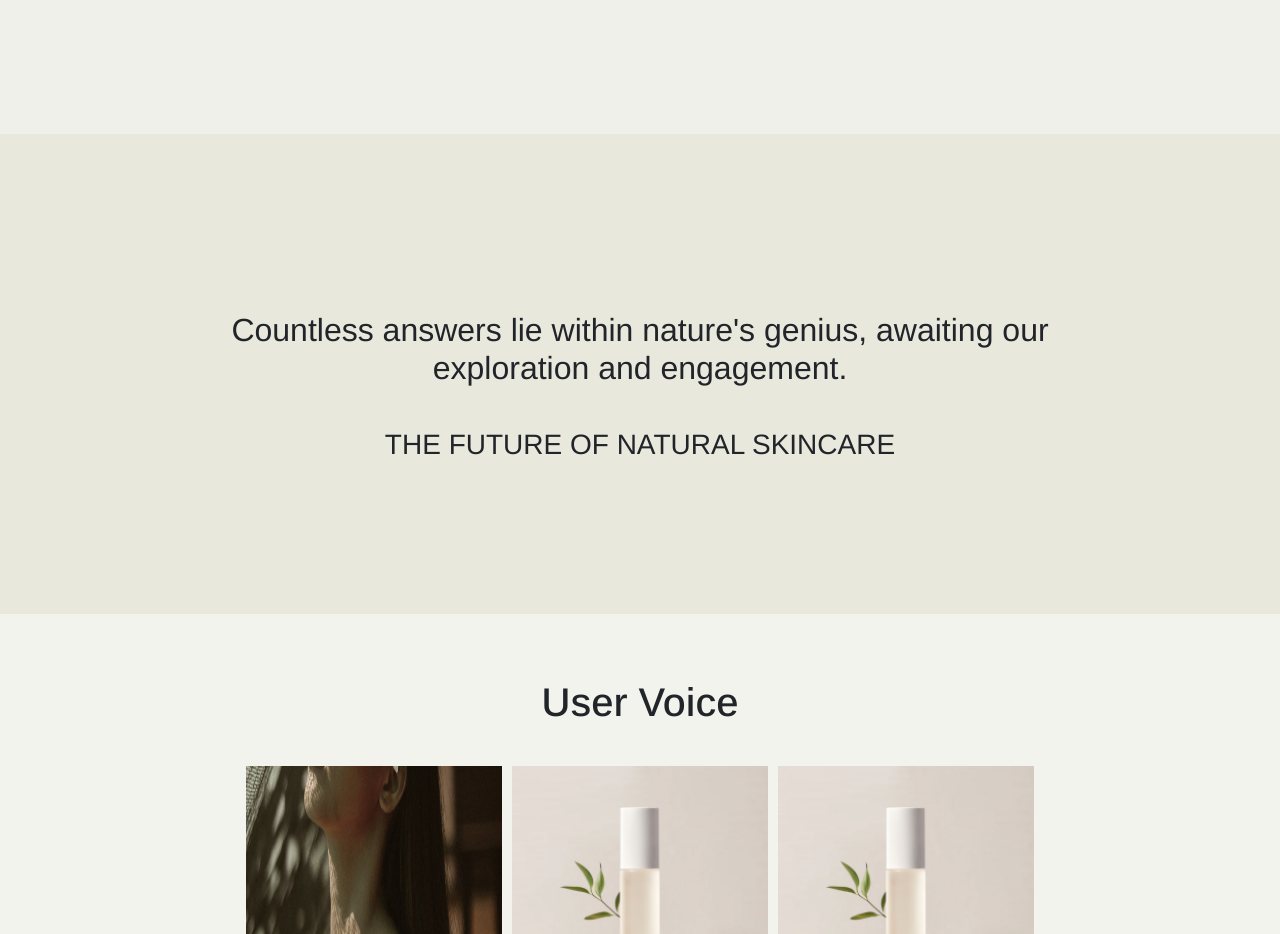
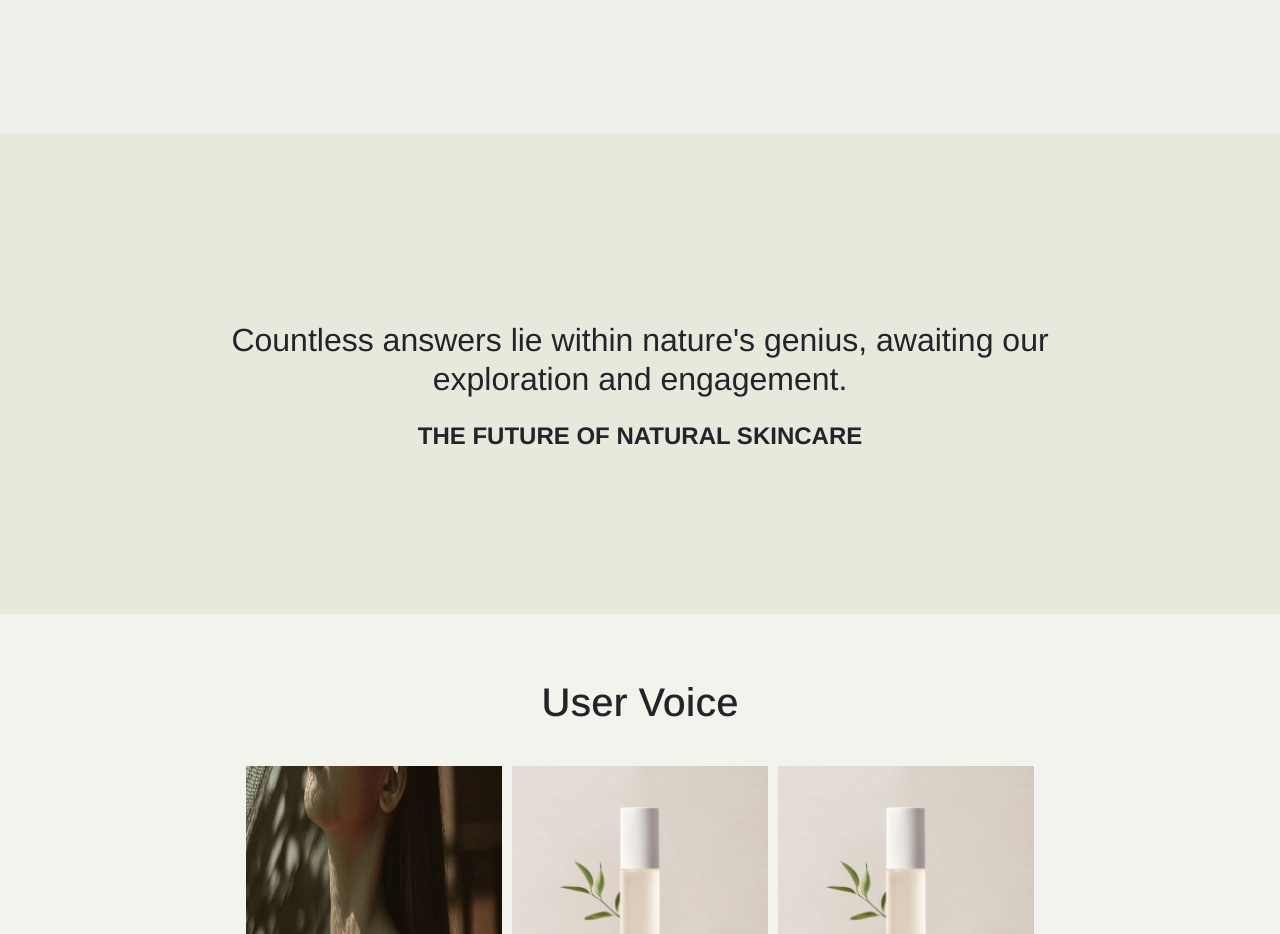
Before and after one commit to 1CL0UD/cein-react, a React (Vite) app: page / in a window 1280 px wide. Shown: the part 4100-5034 px from the top of the page. Built offline with nearby package versions, Linux system fonts and the light colour scheme.

Commit message:
changed quotes section to component

```diff
--- a/src/App.tsx
+++ b/src/App.tsx
@@ -1,6 +1,7 @@
 import './App.css';
 import Footer from './components/shared/Footer';
 import Header from './components/shared/Header';
+import Quotes from './components/shared/Quotes';
 import Snackbar from './components/shared/Snackbar';
 import JournalCard from './components/ui/JournalCard';
 import ProductCard from './components/ui/ProductCard';
@@ -119,13 +120,10 @@ function App() {
           ))}
         </div>
       </section>
-      <section className="container-fluid quotes">
-        <h2 className="fs-2">
-          Countless answers lie within nature's genius, awaiting our exploration
-          and engagement.
-        </h2>
-        <h3 className="fs-3">THE FUTURE OF NATURAL SKINCARE</h3>
-      </section>
+      <Quotes subtext={'THE FUTURE OF NATURAL SKINCARE'}>
+        Countless answers lie within nature's genius, awaiting our exploration
+        and engagement.
+      </Quotes>
       <section className="container-fluid user-voice">
         <h1>User Voice</h1>
         <div className="user-voice-grid">
```
